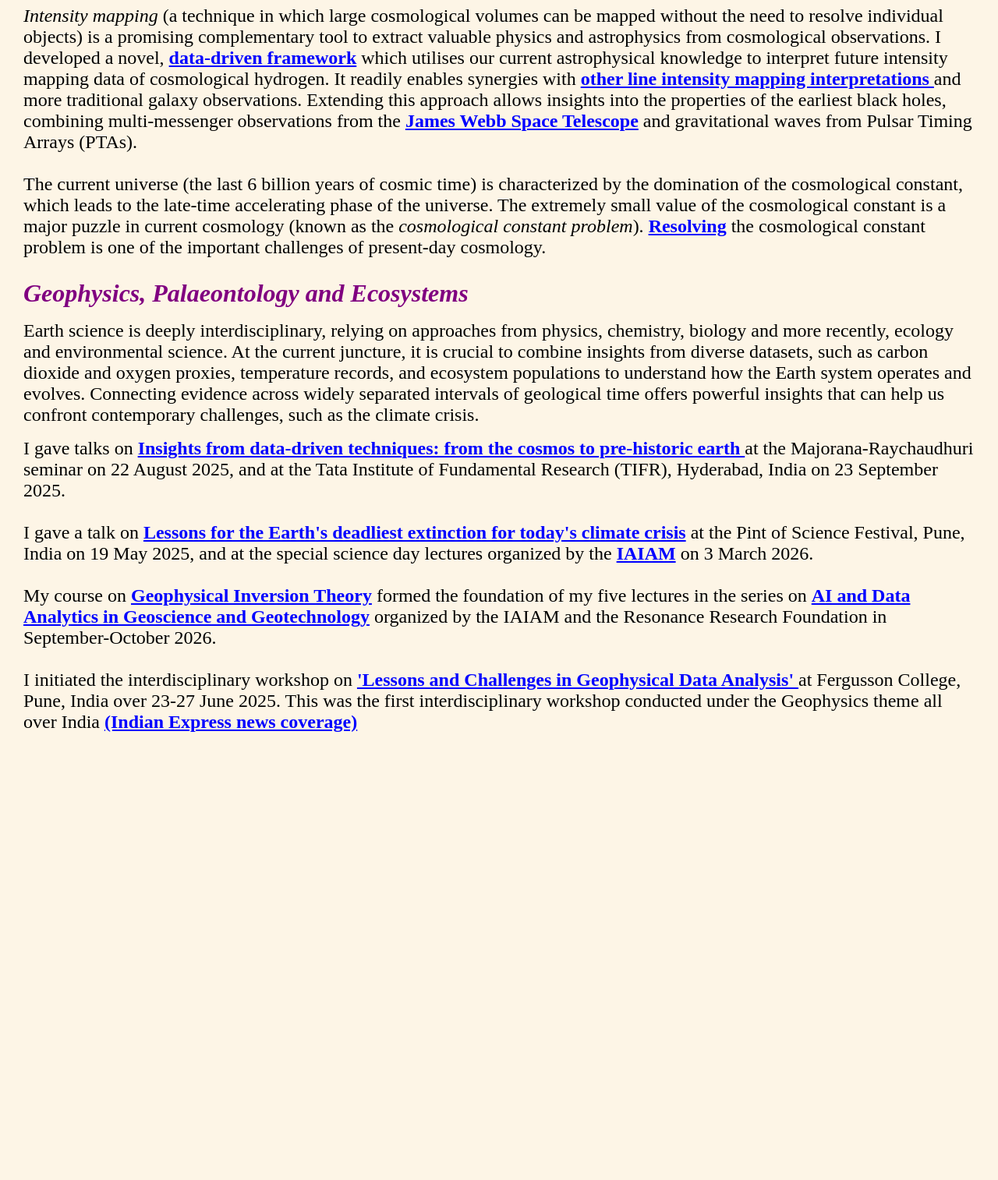
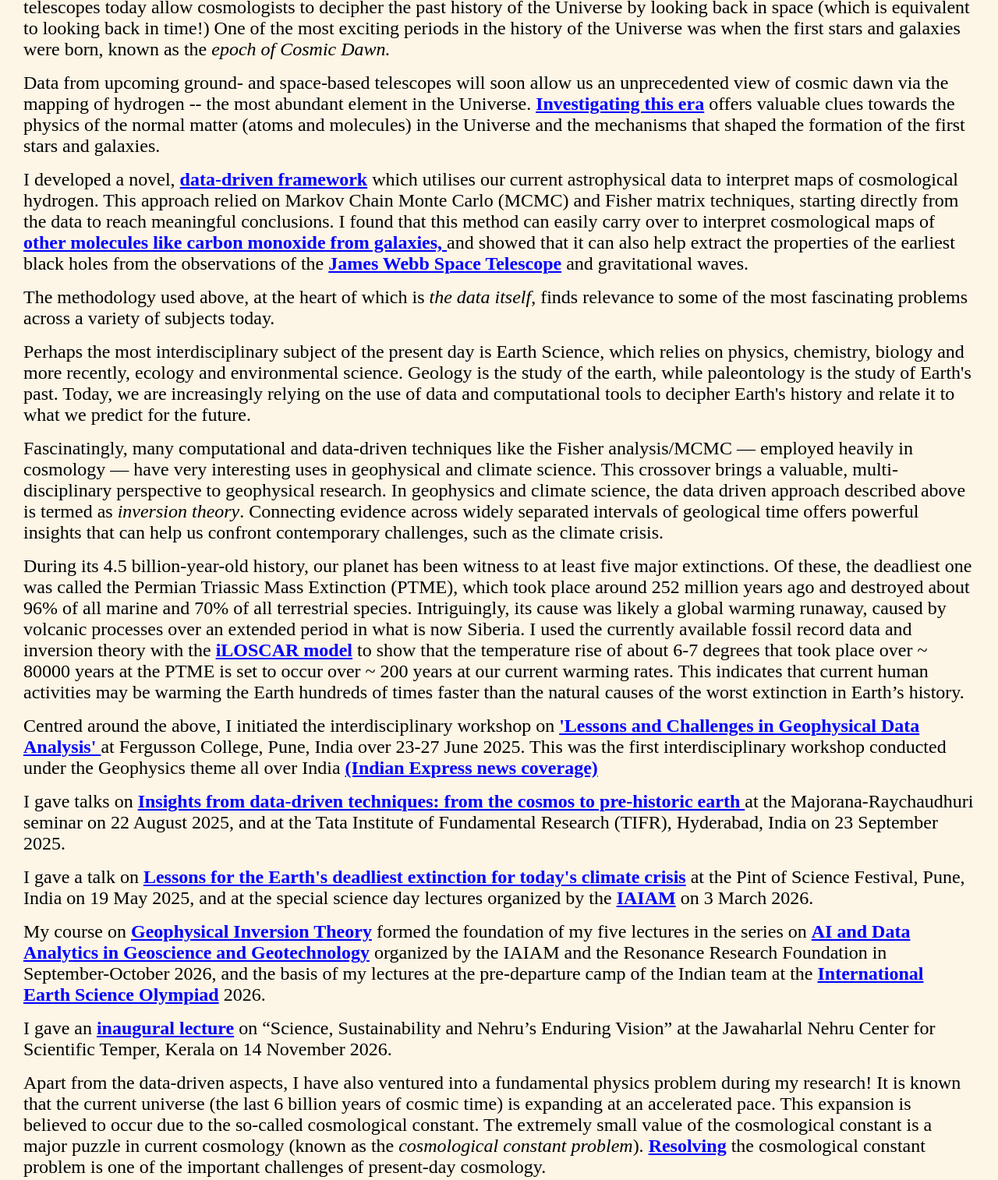
Before and after one commit to hamsapadmanabhan/hamsapadmanabhan.github.io, a plain HTML site: page research/research.htm in a window 1280 px wide. Shown: the part 335-1849 px from the top of the page at 78% size. Before the commit the page ends 1332 px from the top, so only its background shows below. Drawn offline with Linux system fonts and the light colour scheme.

Commit message:
Add files via upload

```diff
--- a/research/research.htm
+++ b/research/research.htm
@@ -1,7 +1,7 @@
 
 <html>
 <head>
-    <title>Hamsa Padmanabhan : Research Interests</title>
+    <title>Hamsa Padmanabhan : Research </title>
 
 <link rel=stylesheet href="../contentsstyle.css">
 </head>
@@ -14,52 +14,56 @@
 navbar(1)
 //--></SCRIPT>
 
-<p>
-<b><font size = 5 color="purple"><i>The following gives an overall view of my research directions. Each bold underlined item takes you to the details of my research activities and publications in that area.  </i>&nbsp;</font></b>
-</p>
 
-<b><i><font size = 6 color="purple">Astrophysics and Cosmology </a>&nbsp;</font></i></b>
+
+<b><i><font size = 6 color="purple">Research Program </a>&nbsp;</font></i></b>
+
+<p><font size = 5> We live in an era where the world's challenges like climate change, public health crises, energy sustainability, cyber security, machine learning and artificial intelligence — are not confined to the boundaries of a single discipline. Solving these complex problems requires a collaborative lens, pooling together knowledge, tools, and perspectives from diverse fields. This is where interdisciplinary research becomes not only relevant, but essential.
+    <br>
+
+    <p><font size = 5>
+    Having always enjoyed a diverse profile of research interests in physics, I find the interconnections between its sub-fields especially enriching. My research combines theoretical and data-driven approaches in physics, spanning cosmology, astrophysics, and geophysics.
+<br>
+
 
 <p> <font size = 5>
-Mapping hydrogen -- the most abundant element in the Universe -- across the earliest times allows access to a tremendously rich cosmological and astrophysical dataset, one that will allow the most precise constraints thus far on theories of fundamental physics. The  <i>epoch of Cosmic Dawn</i>, when the first stars and galaxies were born, is often seen as the 'final frontier' of observational cosmology today, yet it now lies within reach of upcoming ground- and space-based telescopes. <a href="research_IGM.htm" target="_blank"><b><u>Investigating this era</u></b></a> offers valuable clues towards the physics of the normal matter (atoms and molecules) in the Universe and the mechanisms that shaped the formation of the first stars and galaxies.
+    Cosmology, as its name suggests, is the study of the Universe as a whole. Due to the finiteness of the speed of light, powerful telescopes today allow cosmologists to decipher the past history of the Universe by looking back in space (which is equivalent to looking back in time!) One of the most exciting periods in the history of the Universe was when the first stars and galaxies were born, known as the <i>epoch of Cosmic Dawn.</i>
+<br>
+<p> <font size = 5>
+    Data from upcoming ground- and space-based telescopes will soon allow us an unprecedented view of cosmic dawn via the mapping of hydrogen -- the most abundant element in the Universe. <a href="research_IGM.htm" target="_blank"><b><u>Investigating this era</u></b></a> offers valuable clues towards the physics of the normal matter (atoms and molecules) in the Universe and the mechanisms that shaped the formation of the first stars and galaxies.
 
 
 
 <br>
-<br>
-<i>Intensity mapping</i> (a technique in which large cosmological volumes can be mapped without the need to resolve individual objects) is a promising complementary tool to extract valuable physics and astrophysics from cosmological observations.  I developed a novel, <a href="research_HI.htm" target="_blank"><b><u>data-driven framework</u></b></a>  which utilises our current astrophysical knowledge to interpret future intensity mapping data of cosmological hydrogen. It readily enables synergies with <a href="research_CO.htm" target="_blank"><u><b>other line intensity mapping interpretations </b></u></a> and more traditional galaxy observations. Extending this approach allows insights into the properties of the earliest black holes, combining multi-messenger observations from the <a href="https://iopscience.iop.org/article/10.3847/2041-8213/acea7a" target="_blank"><b><u>James Webb Space Telescope</u></b></a> and gravitational waves from Pulsar Timing Arrays (PTAs).
+<p> <font size = 5>
+I developed a novel, <a href="research_HI.htm" target="_blank"><b><u>data-driven framework</u></b></a>  which utilises our current astrophysical data to interpret maps of cosmological hydrogen. This approach relied on Markov Chain Monte Carlo (MCMC) and Fisher matrix techniques, starting directly from the data to reach meaningful conclusions. I found that this method can easily carry over to interpret cosmological maps of <a href="research_CO.htm" target="_blank"><u><b>other molecules like carbon monoxide from galaxies, </b></u></a> and showed that it can also help extract the properties of the earliest black holes from the observations of the <a href="https://iopscience.iop.org/article/10.3847/2041-8213/acea7a" target="_blank"><b><u>James Webb Space Telescope</u></b></a> and gravitational waves.
 
  <br>
- <br>
+ <p> <font size = 5>
 
- The current universe (the last 6 billion years of cosmic time) is characterized by the domination of the cosmological constant, which leads to the late-time accelerating phase of the universe. The extremely small value of the cosmological constant is a major puzzle in current cosmology (known as the <i>cosmological constant problem</i>). <a href="research_CC.htm" target="_blank"><b><u>Resolving</u></b></a> the cosmological constant problem is one of the important challenges of present-day cosmology.
- <br>
+<p>
+The methodology used above, at the heart of which is <i>the data itself</i>, finds relevance to some of the most fascinating problems across a variety of subjects today.
+<p>
+Perhaps the most interdisciplinary subject of the present day is  Earth Science, which relies on physics, chemistry, biology and more recently, ecology and environmental science. Geology is the study of the earth, while paleontology is the study of Earth's past. Today, we are increasingly relying on the use of data and computational tools to decipher Earth's history and relate it to what we predict for the future.
+<p>
+Fascinatingly, many computational and data-driven techniques like the Fisher analysis/MCMC — employed heavily in cosmology — have very interesting uses in geophysical and climate science. This crossover brings a valuable, multi-disciplinary perspective to geophysical research. In geophysics and climate science, the data driven approach described above is termed as <i>inversion theory</i>. Connecting evidence across widely separated intervals of geological time offers powerful insights that can help us confront contemporary challenges, such as the climate crisis.
+<p>
+During its 4.5 billion-year-old history, our planet has been witness to at least five major extinctions. Of these, the deadliest one was called the Permian Triassic Mass Extinction (PTME), which took place around 252 million years ago and destroyed about 96% of all marine and 70% of all terrestrial species. Intriguingly, its cause was likely a global warming runaway, caused by volcanic processes over an extended period in what is now Siberia. I used the currently available fossil record data and inversion theory with the <a href = "https://www.sciencedirect.com/science/article/pii/S0921818124000602" target = "blank"><b><u>iLOSCAR model</u></b></a> to show that the temperature rise of about 6-7 degrees that took place over ~ 80000 years at the PTME is set to occur over ~ 200 years at our current warming rates. This indicates that current human activities may be warming the Earth hundreds of times faster than the natural causes of the worst extinction in Earth’s history.
+<p>
+Centred around the above, I initiated the interdisciplinary workshop on <a href ="https://hamsapadmanabhan.github.io/CV/Interdisciplinary_Workshop_June25.pdf" target="_blank"><b><u> 'Lessons and Challenges in Geophysical Data Analysis' </u></b></a> at Fergusson College, Pune, India over 23-27 June 2025. This was the   first   interdisciplinary workshop conducted under the Geophysics theme all over India <a href= "https://indianexpress.com/article/cities/pune/first-interdisciplinary-workshop-on-geophysical-data-analysis-at-fergusson-college-10098167/lite/" target="_blank"><b><u>(Indian Express news coverage)</u></b></a>
 
- <br>
-
-
-
- <b><i><font size = 6 color="purple">Geophysics, Palaeontology and Ecosystems </a>&nbsp;</font></i></b>
-
- <p>
- Earth science is deeply interdisciplinary, relying on approaches from physics, chemistry, biology and more recently, ecology and environmental science. At the current juncture, it is crucial to combine insights from diverse datasets, such as carbon dioxide and oxygen proxies, temperature records, and ecosystem populations to understand how the Earth system operates and evolves. Connecting evidence across widely separated intervals of geological time offers powerful insights that can help us confront contemporary challenges, such as the climate crisis.
- </p>
-
+<p>
  I gave talks on <a href="https://www.youtube.com/watch?v=lJx4sv4STXI" target="_blank"><b><u>Insights from data-driven techniques: from the cosmos to pre-historic earth </u></b></a> at the Majorana-Raychaudhuri seminar on 22 August 2025, and at the Tata Institute of Fundamental Research (TIFR), Hyderabad, India on 23 September 2025.
 
- <br>
- <br>
+<p>
 I gave a talk on <a href = "https://www.pintofscience.in/event-details/once-upon-a-planet" target="_blank"><b><u>Lessons for the Earth's deadliest extinction for today's climate crisis</u></b></a> at the Pint of Science Festival,  Pune, India on 19 May 2025, and at the special science day lectures organized by the <a href = "https://iaiam.co.in/" target="_blank"><b><u>IAIAM</u></b></a> on 3 March 2026.
 
-<br>
-<br>
+<p>
+My course on <a href ="https://hamsapadmanabhan.github.io/courses/inverse_theory_hamsa.htm" target="_blank"><b><u>Geophysical Inversion Theory</u></b></a> formed the foundation of my five lectures in the series on <a href ="./lecseries_Geoscience.pdf" target="_blank"><b><u>AI and Data Analytics in Geoscience and Geotechnology</u></b></a> organized by the IAIAM and the Resonance Research Foundation in September-October 2026, and the basis of my lectures at the pre-departure camp of the Indian team at the <a href = "https://hamsapadmanabhan.github.io/courses/ieso_2026.htm" target = "blank"><u><b>International Earth Science Olympiad</b></u></a> 2026.
 
-My course on <a href ="https://hamsapadmanabhan.github.io/courses/inverse_theory_hamsa.htm" target="_blank"><b><u>Geophysical Inversion Theory</u></b></a> formed the foundation of my five lectures in the series on <a href ="./lecseries_Geoscience.pdf" target="_blank"><b><u>AI and Data Analytics in Geoscience and Geotechnology</u></b></a> organized by the IAIAM and the Resonance Research Foundation in September-October 2026.
+<p>I gave an <a href ="nehrulecture_2026.jpg" target="_blank"><b><u>inaugural lecture</u></b></a> on “Science, Sustainability and Nehru’s Enduring Vision” at the Jawaharlal Nehru Center for Scientific Temper, Kerala on 14 November 2026.
 
-<br>
-<br>
- I initiated the interdisciplinary workshop on <a href ="https://hamsapadmanabhan.github.io/CV/Interdisciplinary_Workshop_June25.pdf" target="_blank"><b><u> 'Lessons and Challenges in Geophysical Data Analysis' </u></b></a> at Fergusson College, Pune, India over 23-27 June 2025. This was the   first   interdisciplinary workshop conducted under the Geophysics theme all over India <a href= "https://indianexpress.com/article/cities/pune/first-interdisciplinary-workshop-on-geophysical-data-analysis-at-fergusson-college-10098167/lite/" target="_blank"><b><u>(Indian Express news coverage)</u></b></a>
- <br>
+<p>Apart from the data-driven aspects, I have also ventured into a fundamental physics problem during my research! It is known that the current universe (the last 6 billion years of cosmic time) is expanding at an accelerated pace. This expansion is believed to occur due to the so-called cosmological constant. The extremely small value of the cosmological constant is a major puzzle in current cosmology (known as the <i>cosmological constant problem</i>). <a href="research_CC.htm" target="_blank"><b><u>Resolving</u></b></a> the cosmological constant problem is one of the important challenges of present-day cosmology.
 
  <br>
 
```
Also changed, not shown: research/nehrulecture_2026.jpg (added).
